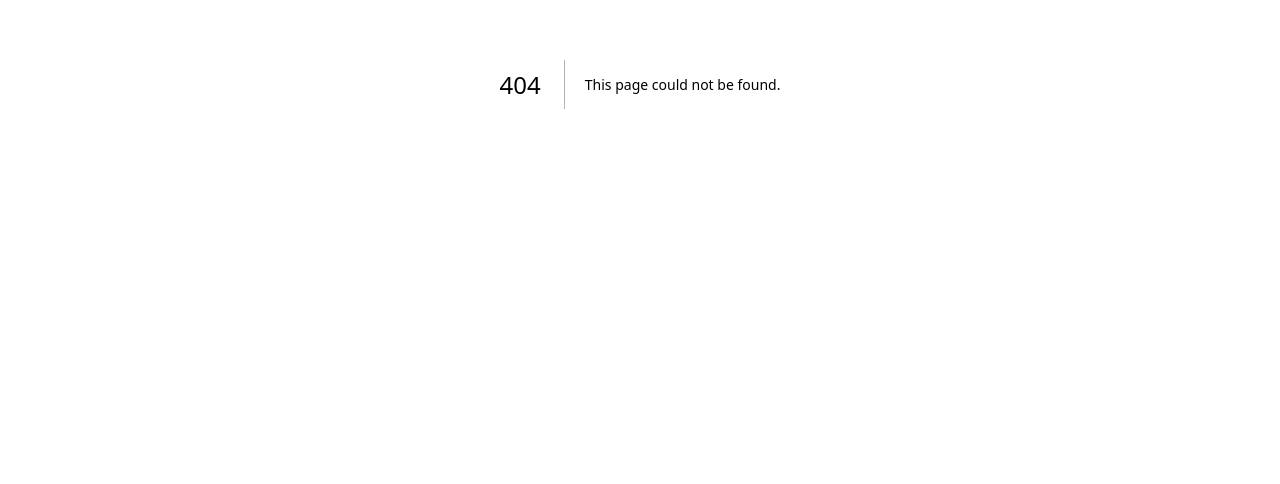
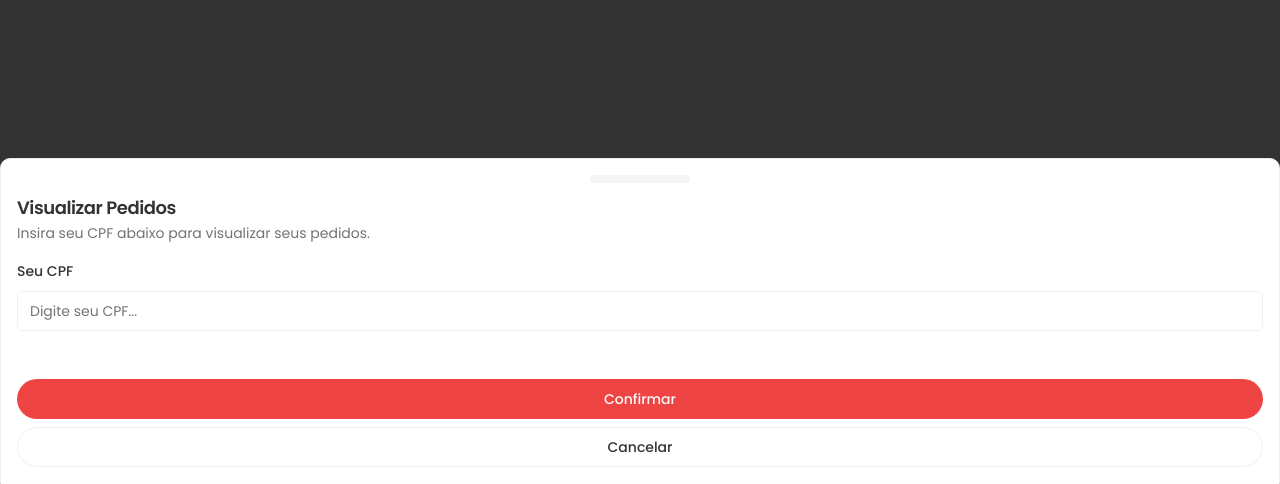
Before and after one commit to EricaKN/fullstack_mcdonalds, a Next.js app: page /1/orders in a window 1280 px wide. Before the commit this address had no page. Shown: the part 316-800 px from the top of the page. Built offline with nearby package versions, Linux system fonts and the light colour scheme.

Commit message:
feat: add orders page

```diff
--- a/package.json
+++ b/package.json
@@ -17,6 +17,7 @@
     "@radix-ui/react-dialog": "^1.1.6",
     "@radix-ui/react-label": "^2.1.2",
     "@radix-ui/react-scroll-area": "^1.2.3",
+    "@radix-ui/react-separator": "^1.1.2",
     "@radix-ui/react-slot": "^1.1.2",
     "class-variance-authority": "^0.7.1",
     "clsx": "^2.1.1",
--- a/src/app/[slug]/menu/actions /create-order.ts
+++ b/src/app/[slug]/menu/actions /create-order.ts
@@ -5,6 +5,7 @@
 import { db } from "@/lib/prisma";
 
 import { removeCpfPunctuation } from "../helpers/cpf";
+import { redirect } from "next/navigation";
 
 interface CreateOrderInput {
   customerName: string;
@@ -57,4 +58,5 @@
       restaurantId: restaurant.id,
     },
   });
+redirect(`/${input.slug}/orders`)
 };
--- /dev/null
+++ b/src/app/[slug]/orders/components/cpf-form.tsx
@@ -0,0 +1,108 @@
+"use client";
+
+import { zodResolver } from "@hookform/resolvers/zod";
+import { usePathname, useRouter } from "next/navigation";
+import { useForm } from "react-hook-form";
+import { PatternFormat } from "react-number-format";
+import { z } from "zod";
+
+import { Button } from "@/components/ui/button";
+import {
+  Drawer,
+  DrawerClose,
+  DrawerContent,
+  DrawerDescription,
+  DrawerFooter,
+  DrawerHeader,
+  DrawerTitle,
+} from "@/components/ui/drawer";
+import {
+  Form,
+  FormControl,
+  FormField,
+  FormItem,
+  FormLabel,
+  FormMessage,
+} from "@/components/ui/form";
+import { Input } from "@/components/ui/input";
+
+import { isValidCpf, removeCpfPunctuation } from "../../menu/helpers/cpf";
+
+const formSchema = z.object({
+  cpf: z
+    .string()
+    .trim()
+    .min(1, {
+      message: "O CPF é obrigatório.",
+    })
+    .refine((value) => isValidCpf(value), {
+      message: "CPF inválido.",
+    }),
+});
+
+type FormSchema = z.infer<typeof formSchema>;
+
+const CpfForm = () => {
+  const form = useForm<FormSchema>({
+    resolver: zodResolver(formSchema),
+  });
+  const router = useRouter();
+  const pathname = usePathname();
+  const onSubmit = (data: FormSchema) => {
+    router.replace(`${pathname}?cpf=${removeCpfPunctuation(data.cpf)}`);
+  };
+  const handleCancel = () => {
+    router.back();
+  };
+  return (
+    <Drawer open>
+      <DrawerContent>
+        <DrawerHeader>
+          <DrawerTitle>Visualizar Pedidos</DrawerTitle>
+          <DrawerDescription>
+            Insira seu CPF abaixo para visualizar seus pedidos.
+          </DrawerDescription>
+        </DrawerHeader>
+
+        <Form {...form}>
+          <form onSubmit={form.handleSubmit(onSubmit)} className="space-y-8">
+            <FormField
+              control={form.control}
+              name="cpf"
+              render={({ field }) => (
+                <FormItem className="px-4">
+                  <FormLabel>Seu CPF</FormLabel>
+                  <FormControl>
+                    <PatternFormat
+                      placeholder="Digite seu CPF..."
+                      format="###.###.###-##"
+                      customInput={Input}
+                      {...field}
+                    />
+                  </FormControl>
+                  <FormMessage />
+                </FormItem>
+              )}
+            />
+            <DrawerFooter>
+              <Button variant="destructive" className="w-full rounded-full">
+                Confirmar
+              </Button>
+              <DrawerClose asChild>
+                <Button
+                  variant="outline"
+                  className="w-full rounded-full"
+                  onClick={handleCancel}
+                >
+                  Cancelar
+                </Button>
+              </DrawerClose>
+            </DrawerFooter>
+          </form>
+        </Form>
+      </DrawerContent>
+    </Drawer>
+  );
+};
+
+export default CpfForm;
--- /dev/null
+++ b/src/app/[slug]/orders/components/order-list.tsx
@@ -0,0 +1,86 @@
+import { Order, OrderStatus, Prisma } from "@prisma/client";
+import { ChevronLeftIcon, ScrollTextIcon } from "lucide-react";
+import Image from "next/image";
+
+import { Button } from "@/components/ui/button";
+import { Card, CardContent } from "@/components/ui/card";
+import { Separator } from "@/components/ui/separator";
+import { formatCurrency } from "@/helpers/format-currency";
+
+interface OrderListProps {
+    orders: Array<Prisma.OrderGetPayLoad<{
+        include: {
+            restaurant: {
+                select: {
+                    name: true;
+                    avatarImageUrl: true;
+                };
+            };
+            orderProducts: {
+                include: {
+                    product: true;
+                }
+            }
+        };
+    }
+    >>;
+}
+
+const getStatusLabel = (status: OrderStatus) => {
+    if (status === "FINISHED") return "Finalizado"
+    if (status === "IN_PREPARATION") return "Em preparo"
+    if (status === "PENDING") return "Pendente";
+    return "";
+};
+
+const OrderList = ({ orders }: OrderListProps) => {
+    return (
+        <div className="space-y-6 p-6">
+            <Button size="icon" variant="secondary" className="rounded-full">
+                <ChevronLeftIcon />
+            </Button>
+            <div className="flex items-center gap-3">
+                <ScrollTextIcon />
+                <h2 className="text-lg font-semibold">Meus Pedidos</h2>
+            </div>
+            {orders.map(order => (
+                <Card key={order.id}>
+                    <CardContent className="p-5 space-y-4">
+                        <div className={`w-fit rounded-full text-white px-2 py-1 text-xs font-semibold
+                                ${order.status === OrderStatus.FINISHED ? "bg-green-500 text-white": "bg-gray-200 text-gray-500"}
+                            `}>
+                                {getStatusLabel(order.status)}
+                        </div>
+                        <div className="flex item-center gap-2">
+                            <div className="relative h-5 w-5">
+                                <Image
+                                    src={order.restaurant.avatarImageUrl}
+                                    alt={order.restaurant.name}
+                                    className="rounded-sm"
+                                    fill
+                                />
+
+                            </div>
+                            <p className="text=sm font-semibold">{order.restaurant.name}</p>
+                        </div>
+                        <Separator/>
+                      <div className="space-y-2">
+                      {order.orderProducts.map((orderProduct) => (
+                            <div key={orderProduct.id} className="flex items-center gap-2">
+                                <div className="h-5 w-5 flex items-center justify-center rounded-full bg-gray-400 text-white text-sx font-semibold">
+                                    {orderProduct.quantity}
+                                </div>
+                                <p className="text-sm">{orderProduct.product.name}</p>
+                            </div>
+                        ))}
+                      </div>
+                        <Separator/>
+                        <p className="text-sm font-medium">{formatCurrency(order.total)}</p>
+                    </CardContent>
+                </Card>
+            ))}
+        </div>
+    );
+};
+
+export default OrderList;
--- /dev/null
+++ b/src/app/[slug]/orders/page.tsx
@@ -0,0 +1,40 @@
+import { db } from "@/lib/prisma";
+
+import { isValidCpf, removeCpfPunctuation } from "../menu/helpers/cpf";
+import CpfForm from "./components/cpf-form";
+import OrderList from "./components/order-list";
+
+interface OrdersPageProps {
+    searchParams: Promise<{cpf: string}>;
+}
+const OrdersPage = async ({searchParams}: OrdersPageProps) => {
+    const {cpf} = await searchParams;
+    if (!cpf ) {
+        return <CpfForm/>;
+    }
+    if (!isValidCpf(cpf)) {
+        return <CpfForm/>;
+    }
+    const orders = await db.order.findMany({
+        where: {
+            customerCpf: removeCpfPunctuation(cpf)
+        },
+        include: {
+            restaurant: {
+                select: {
+                    name: true,
+                    avatarImageUrl: true,
+                },
+            },
+            orderProducts: {
+                include: {
+                    product: true,
+                }
+            }
+        },
+    });
+    return <OrderList orders={orders}/>
+
+}
+
+export default OrdersPage;
--- /dev/null
+++ b/src/components/ui/separator.tsx
@@ -0,0 +1,31 @@
+"use client"
+
+import * as React from "react"
+import * as SeparatorPrimitive from "@radix-ui/react-separator"
+
+import { cn } from "@/lib/utils"
+
+const Separator = React.forwardRef<
+  React.ElementRef<typeof SeparatorPrimitive.Root>,
+  React.ComponentPropsWithoutRef<typeof SeparatorPrimitive.Root>
+>(
+  (
+    { className, orientation = "horizontal", decorative = true, ...props },
+    ref
+  ) => (
+    <SeparatorPrimitive.Root
+      ref={ref}
+      decorative={decorative}
+      orientation={orientation}
+      className={cn(
+        "shrink-0 bg-border",
+        orientation === "horizontal" ? "h-[1px] w-full" : "h-full w-[1px]",
+        className
+      )}
+      {...props}
+    />
+  )
+)
+Separator.displayName = SeparatorPrimitive.Root.displayName
+
+export { Separator }
```
Also changed, not shown: 2 other files (tests, documents, lock files or other folders).
